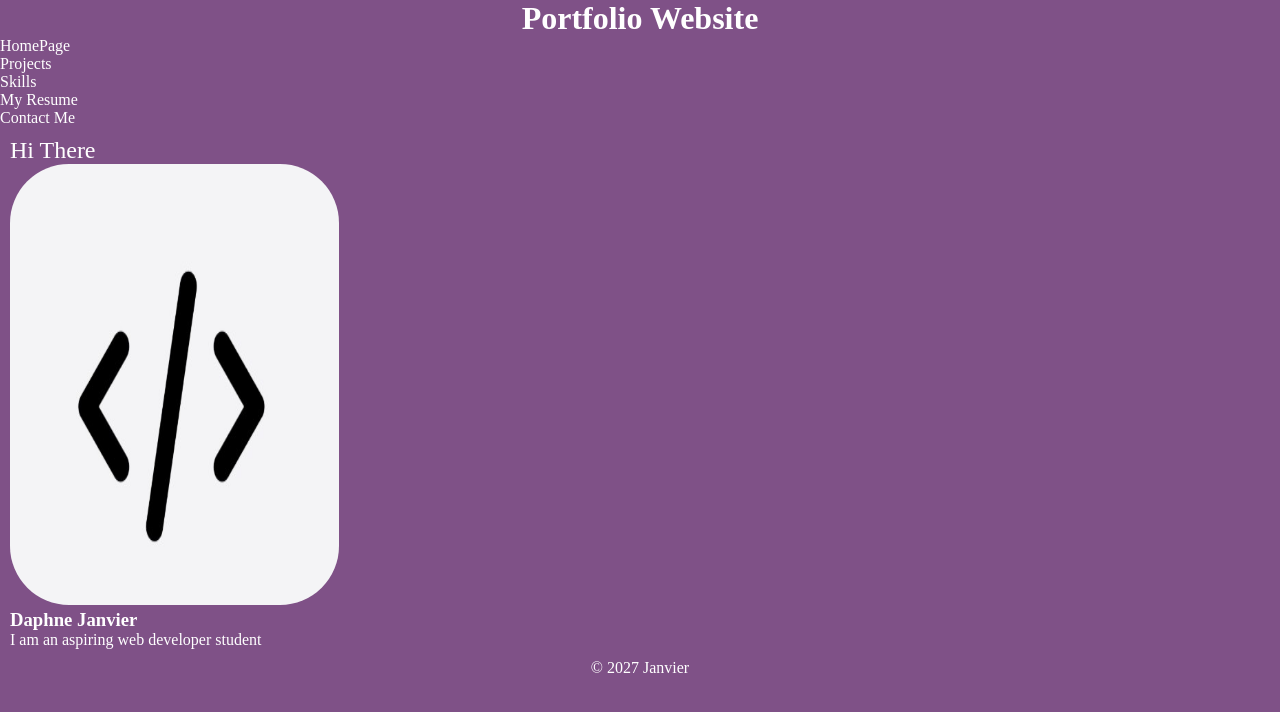
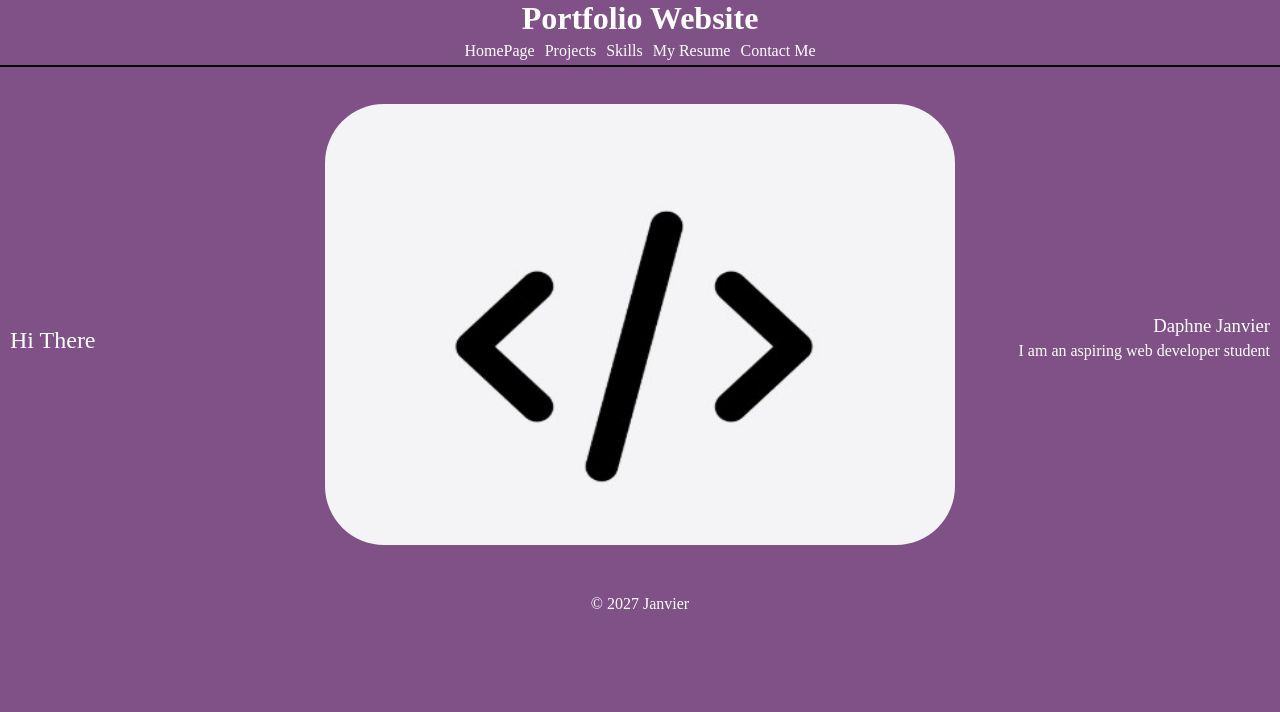
Before and after one commit to JJdaf/Portfolio-Project, a plain HTML site: page index.html in a window 1280 px wide. Drawn offline with Linux system fonts and the light colour scheme; a web font is replaced by a local one.

Commit message:
edited index file and cs

```diff
--- a/assets/css/styles.css
+++ b/assets/css/styles.css
@@ -26,18 +26,50 @@ h1{
     font-weight:600;
 }
 
+
 h2{
     font-weight:500;
+    transform:translateY(250px)
 }
+
+h3{
+    font-weight:500;
+    text-align: right;
+    transform:translateY(-230px)
+}
+.intro{
+    text-align:right;
+    transform:translateY(-225px);
+}
+
 nav{
     background-color: #7f5187;
     color:#fff;
+    border-bottom:2px solid black;
+    margin:0;
+    padding:0;
+    display:flex;
+    justify-content:center;
 
+
+
+}
+
+nav li{
+    display:inline-block;
+    list-style-type: none;
+    padding: 5px 5px;
+
+
+}
+nav ul{
+    display:flex;
+    justify-content:space-around;
 }
 nav a{
     color:#fff;
     text-decoration: none;
-
+    justify-content: space-between;
 
 }
 
@@ -50,18 +82,23 @@ main{
 }
 
 img{
-    width:329px;
+    width:50%;
     height:441px;
     border:1px;
     border-radius:59px;
-    margin:0;
     padding:0;
-    align-content: center;
+    display:block;
+    margin: 0 auto;
+
 }
 
 footer{
     background-color: #7f5187;
     color:#fff;
     text-align: center;
-
+    height:100%;
 }
+.footerContainer{
+    display:flex;
+    flex-direction:column;
+}
--- a/index.html
+++ b/index.html
@@ -31,10 +31,10 @@
             <h2>Hi There</h2>
             <img src="assets/images/codebracket.jpg" alt="code bracket">
             <h3>Daphne Janvier </h3>
-            <p>I am an aspiring web developer student</p>
+            <p class="intro">I am an aspiring web developer student</p>
         </main>
 
-        <footer>
+        <footer class="footerContainer">
             <p>&copy; 2027 Janvier</p>
         </footer>
 
```
